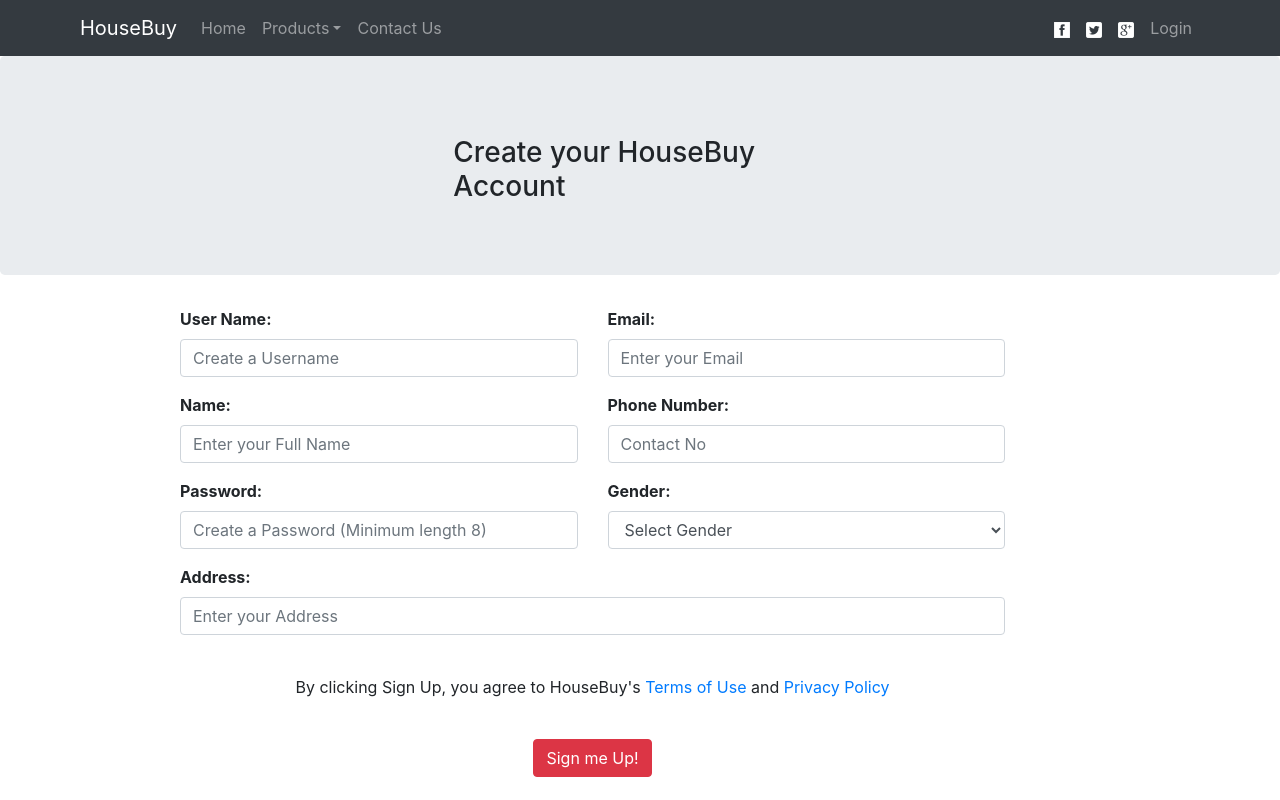
After one commit to atiqueMorshed/CSE370_ecommerce, a PHP site: page /Signup.php in a window 1280 px wide. The commit adds this page. Run offline with PHP 8.4, Linux system fonts and the light colour scheme.

Commit message:
signup form

```diff
--- /dev/null
+++ b/Signup.php
@@ -0,0 +1,147 @@
+<!DOCTYPE html>
+<html lang="en">
+<head>
+  <meta charset="UTF-8">
+  <meta name="viewport" content="width=device-width, initial-scale=1.0">
+  <meta http-equiv="X-UA-Compatible" content="ie=edge">
+  <title>houseBuy</title>
+  <link rel="stylesheet" href="css/bootstrap.min.css">
+  <link rel="stylesheet" href="css/style.css">
+</head>
+
+<body>
+  <nav class="navbar navbar-expand-sm bg-dark navbar-dark">
+    <!-- Brand -->
+    <a class="navbar-brand" href="index.php">HouseBuy</a>
+
+    <!-- Links -->
+    <ul class="navbar-nav mr-auto">
+      <li class="nav-item">
+        <a class="nav-link" href="index.php">Home</a>
+      </li>
+
+      <!-- Dropdown -->
+      <li class="nav-item dropdown">
+        <a class="nav-link dropdown-toggle" href="#" id="navbardrop" data-toggle="dropdown">Products</a>
+        <div class="dropdown-menu">
+          <a class="dropdown-item" href="#">Apartment</a>
+          <a class="dropdown-item" href="#">Villa</a>
+        </div>
+      </li>
+      <li class="nav-item">
+        <a class="nav-link " href="#">Contact Us</a>
+      </li>
+
+    </ul>
+    <ul class="navbar-nav ml-auto">
+      <li class="nav-item">
+      <a class="nav-link p-2" href="#"><img src="img/topnav_fb.png"></a>
+      </li>
+      <li class="nav-item">
+      <a class="nav-link p-2" href="#"><img src="img/topnav_tw.png"></a>
+      </li>
+      <li class="nav-item">
+      <a class="nav-link p-2" href="#"><img src="img/topnav_gp.png"></a>
+      </li>
+      <li class="navbar-nav">
+            <a href="#" class="nav-item nav-link">Login</a>
+      </li>
+
+    </ul>
+</nav>
+
+<div class="jumbotron"> <!--Sign up Form [Start]-->
+    <div class="container col-sm-4 mt-3">
+      <div class="row">
+          <h3  id="sUp"class="text-left ml-3">Create your HouseBuy Account</h3>
+          </div>
+      </div>
+  </div>
+
+    <div class="container">
+
+    <div class="row">
+
+    <div class="col-lg-1"></div>
+
+      <div class="col-lg-9">
+
+        <form class="form-group" action="x.php" method="post">
+
+          <div class="row">
+
+            <div class="col-lg-6">
+              <div class="form-group font-weight-bold">
+                  <label for="uName ">User Name: </label>
+                      <input type="text" class="form-control" id="uName" placeholder="Create a Username" name="uNname">
+                </div>
+              </div>
+
+
+            <div class="col-lg-6">
+              <div class="form-group font-weight-bold">
+                  <label for="email ">Email: </label>
+                      <input type="email" class="form-control" id="email" placeholder="Enter your Email" name="emial">
+                  </div>
+                </div>
+
+
+            <div class="col-lg-6">
+              <div class="form-group font-weight-bold">
+                  <label for="name ">Name: </label>
+                      <input type="text" class="form-control" id="name" placeholder="Enter your Full Name" name="Nname">
+                  </div>
+                </div>
+
+
+            <div class="col-lg-6">
+              <div class="form-group font-weight-bold">
+                  <label for="phnNo ">Phone Number: </label>
+                  <input type="number minlength=11 maxlength=11" class="form-control" id="phoneNo" placeholder="Contact No" name="phoneNo"  minlength="11" maxlength=11>
+                </div>
+              </div>
+
+
+            <div class="col-lg-6">
+              <div class="form-group font-weight-bold">
+                  <label for="pwd ">Password: </label>
+                  <input type="password minlength=8" class="form-control" id="pwd" placeholder="Create a Password (Minimum length 8)" name="pwd"  minlength="8">
+                </div>
+              </div>
+
+              <div class="col-lg-6">
+                <div class="form-group font-weight-bold">
+                  <label for="Gender">Gender: </label>
+                    <select class="form-control" id="sel1">
+                        <option disabled selected>Select Gender</option>
+                        <option>Male</option>
+                        <option>Female</option>
+                        <option>Other</option>
+                      </select>
+                  </div>
+                </div>
+            </div>
+
+            <div class="form-group  font-weight-bold">
+                <label for="address ">Address: </label>
+                <input type="adrs" class="form-control" id="adrs" placeholder="Enter your Address" name="adrs1">
+            </div>
+
+            <br>
+
+            <p class=text-center>By clicking Sign Up, you agree to HouseBuy's <a href="#">Terms of Use</a> and <a href="#">Privacy Policy</a>
+            <br>
+            <br>
+              <div class="col text-center">
+                <button type="submit" class="btn btn-danger">Sign me Up! </button>
+                </div>
+          </form>
+    </div>
+
+
+
+<script src="js/jquery-3.4.1.min.js"></script>
+<script src="js/popper.min.js"></script>
+<script src="js/bootstrap.min.js"></script>
+</body>
+</html>
```
Also changed, not shown: index.php (+5 -2 lines).
